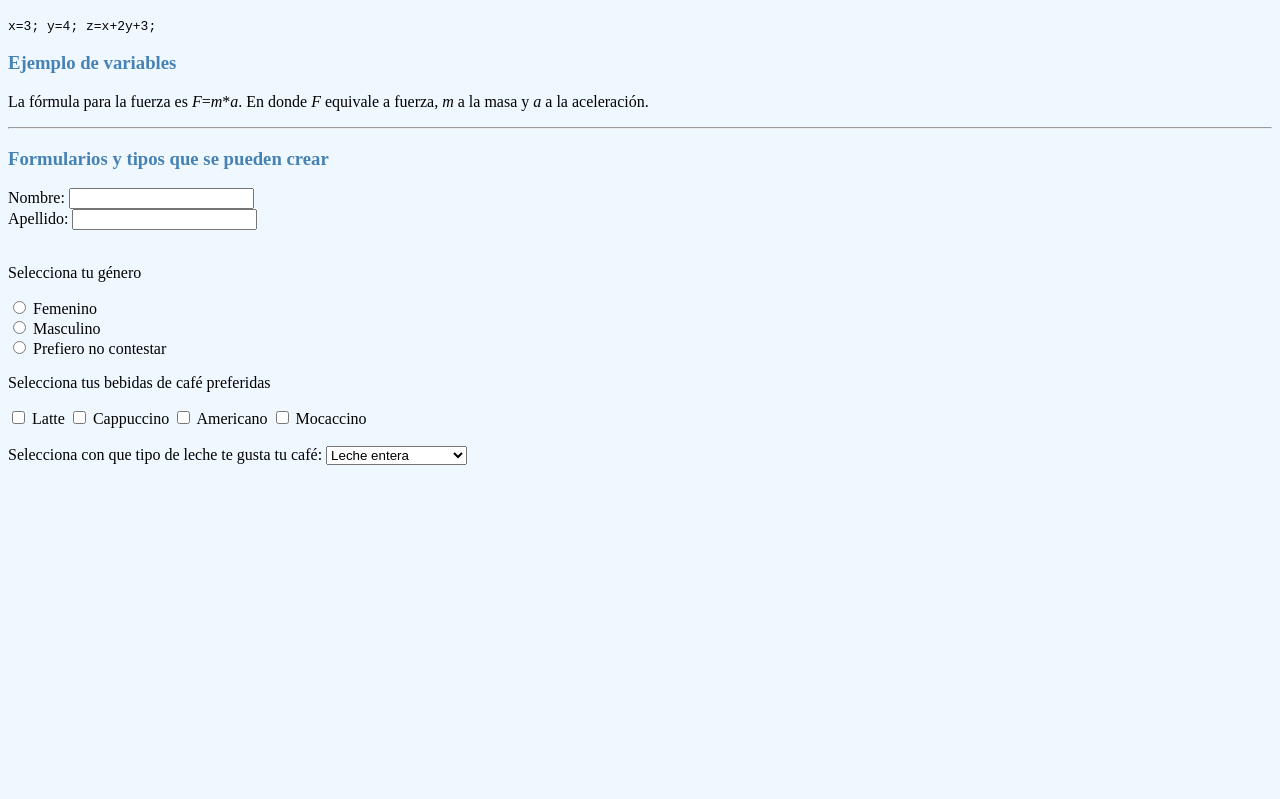
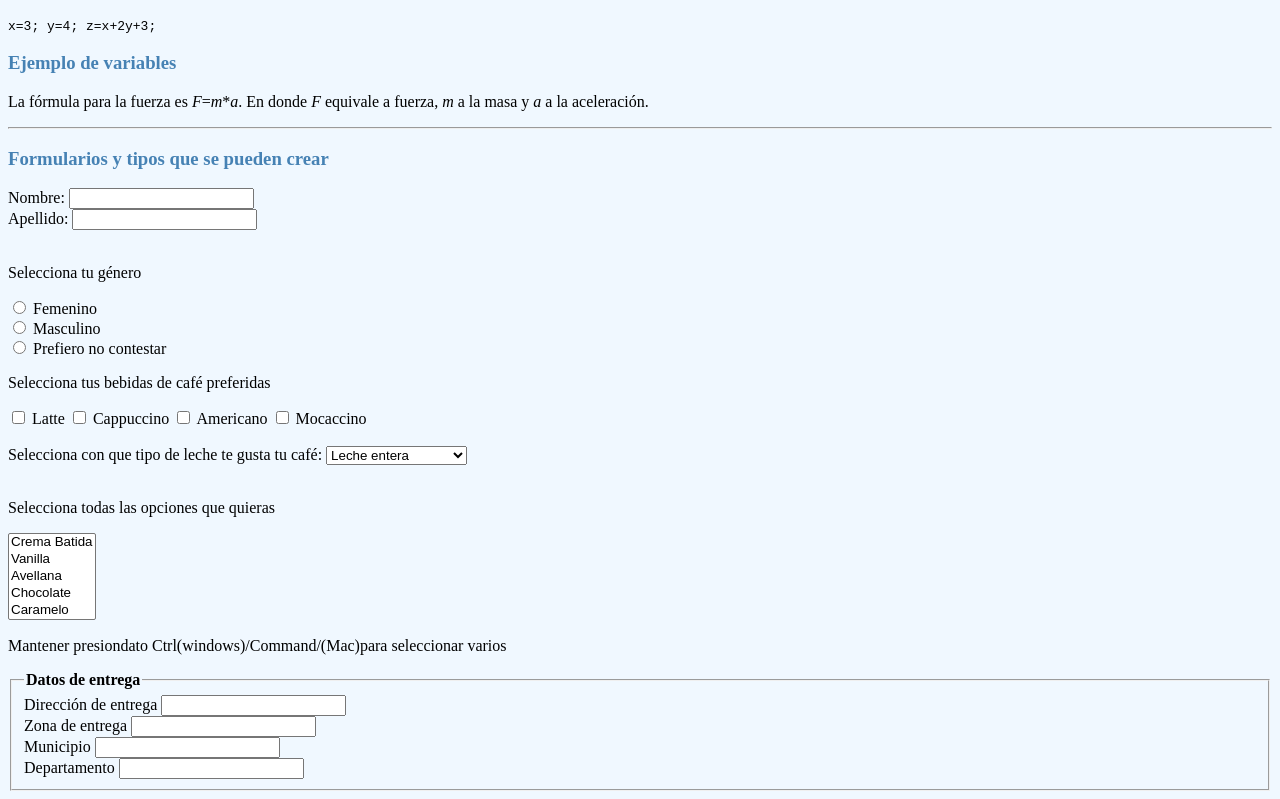
Before and after one commit to Stephaniemoar/learning-html, a plain HTML site: page index.html in a window 1280 px wide. Shown: the part 2107-2906 px from the top of the page. Before the commit the page ends 2580 px from the top, so only its background shows below. Drawn offline with Linux system fonts and the light colour scheme.

Commit message:
Update index.html

```diff
--- a/index.html
+++ b/index.html
@@ -159,7 +159,33 @@
               <option value="LecheSoya">Leche de soya</option>
               <option value="LecheAlmendra">Leche de almendra</option>
             </select>
-          </form>
-        </div>
+	  <!--allow to select multiple options with a command-->
+     	<div class="Selecion multiple">
+        <br>
+        <p> Selecciona todas las opciones que quieras</p>
+        <select id="extras" name="extras" size="5" multiple>
+          <option value="crema batida">Crema Batida</option>
+          <option value="Vanilla">Vanilla</option>
+          <option value="Avellana">Avellana</option>
+          <option value="Chocolate">Chocolate</option>
+          <option value="caramelo">Caramelo</option>
+        </select>
+        <br>
+        <p>Mantener presiondato Ctrl(windows)/Command/(Mac)para seleccionar varios</p>
+     <!--Hacer un formulario con una sección separada-->
+        <div class="Formulario con formato separado">
+          <fieldset>
+          	<legend><strong>Datos de entrega</strong></legend>
+            <label for="direccion">Dirección de entrega</label>
+            <input type="text" id="direccion" name="direccion"><br>
+            <label for="zona">Zona de entrega</label>
+            <input type="text" id="zona" name="zona"><br>
+            <label for="municipio">Municipio</label>
+            <input type="text" id="municipio" name="municipio"><br>
+            <label for="departamento">Departamento</label>
+            <input type="departamento" name="departamento"><br>
+          </fieldset>
+        </form>
+      </div>
     </body>
 </html>
```
